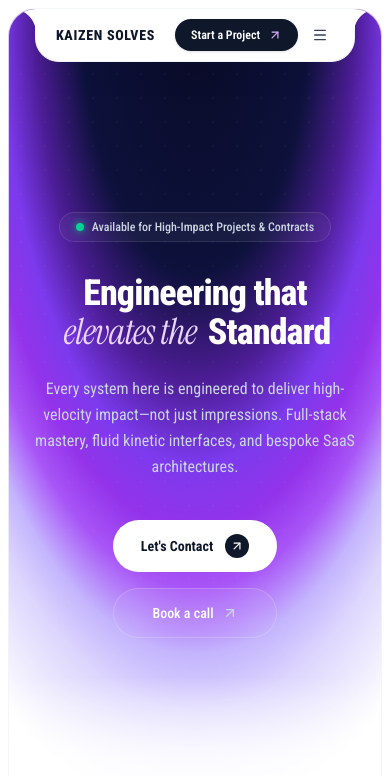
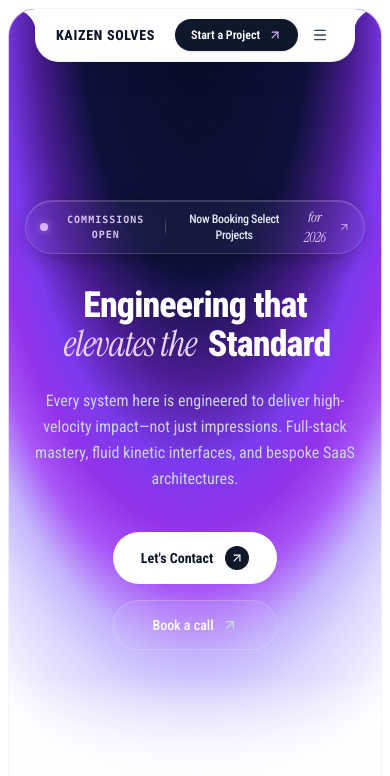
Before and after one commit to SaisagarYT/Freelance-Web, a Next.js app: page / in a window 390 px wide. Shown: the top 776 px of the page. Built offline with nearby package versions, Linux system fonts and the light colour scheme.

Commit message:
refactor(hero): elevate availability pill into luxury architectural studio dispatch capsule

```diff
--- a/src/components/ContactSection.tsx
+++ b/src/components/ContactSection.tsx
@@ -44,9 +44,18 @@ export const ContactSection = () => {
           {/* Left Column: Direct Info & Availability */}
           <div className="lg:col-span-5 space-y-8">
             <div>
-              <div className="inline-flex items-center gap-2 px-3 py-1 rounded-full text-xs font-semibold bg-emerald-50 text-emerald-700 border border-emerald-200/80 mb-4">
-                <span className="w-2 h-2 rounded-full bg-emerald-500 animate-pulse" />
-                <span>Available for Select Client Projects</span>
+              <div className="inline-flex items-center gap-2.5 px-3.5 py-1.5 rounded-full text-xs font-medium bg-purple-50/80 text-purple-900 border border-purple-200/80 mb-4 shadow-xs">
+                <span className="relative flex h-2 w-2">
+                  <span className="animate-ping absolute inline-flex h-full w-full rounded-full bg-purple-400 opacity-75" />
+                  <span className="relative inline-flex rounded-full h-2 w-2 bg-purple-600" />
+                </span>
+                <span className="font-mono text-[11px] font-bold tracking-widest uppercase text-purple-700">
+                  ENGAGEMENT DESK
+                </span>
+                <span className="w-px h-3 bg-purple-200" />
+                <span className="font-roboto-condensed text-xs font-medium text-slate-700">
+                  Reviewing Inquiries for 2026
+                </span>
               </div>
               <h2 className="text-3xl sm:text-5xl font-extrabold text-slate-900 tracking-tight leading-[1.15]">
                 Let&apos;s build something <span className="text-blue-600">extraordinary</span> together.
--- a/src/components/Hero.tsx
+++ b/src/components/Hero.tsx
@@ -16,16 +16,40 @@ export const Hero = ({ onContactClick }: { onContactClick?: () => void }) => {
 
 
       <div className="max-w-5xl mx-auto px-4 sm:px-6 relative z-10 flex flex-col items-center text-center">
-        {/* Availability Pill */}
-        <motion.div
-          initial={{ opacity: 0, y: -15 }}
+        {/* Editorial Studio Status Capsule */}
+        <motion.button
+          onClick={onContactClick || (() => {
+            const el = document.getElementById("contact");
+            el?.scrollIntoView({ behavior: "smooth" });
+          })}
+          initial={{ opacity: 0, y: -14 }}
           animate={{ opacity: 1, y: 0 }}
-          transition={{ duration: 0.5 }}
-          className="inline-flex items-center gap-2 px-4 py-1.5 rounded-full border border-white/10 bg-white/5 backdrop-blur-md mb-8 text-xs sm:text-sm font-medium text-slate-300 shadow-inner"
+          transition={{ duration: 0.5, ease: "easeOut" }}
+          className="group inline-flex items-center gap-2.5 sm:gap-3 px-3.5 sm:px-4 py-1.5 rounded-full border border-white/15 bg-white/[0.04] hover:bg-white/[0.08] hover:border-purple-300/40 backdrop-blur-xl mb-8 transition-all duration-300 shadow-[0_4px_24px_-4px_rgba(0,0,0,0.35),inset_0_1px_0_rgba(255,255,255,0.18)] cursor-pointer select-none"
         >
-          <span className="w-2 h-2 rounded-full bg-emerald-400 shadow-[0_0_8px_#10B981]" />
-          <span>Available for High-Impact Projects &amp; Contracts</span>
-        </motion.div>
+          {/* Status Live Beacon */}
+          <div className="flex items-center gap-2">
+            <span className="relative flex h-2 w-2">
+              <span className="animate-ping absolute inline-flex h-full w-full rounded-full bg-purple-400 opacity-75" />
+              <span className="relative inline-flex rounded-full h-2 w-2 bg-purple-300 shadow-[0_0_8px_rgba(192,132,252,0.85)]" />
+            </span>
+            <span className="font-mono text-[10px] sm:text-[11px] font-bold tracking-widest uppercase text-purple-200/90">
+              COMMISSIONS OPEN
+            </span>
+          </div>
+
+          {/* Micro Hairline Divider */}
+          <span className="w-px h-3 bg-white/20" />
+
+          {/* Editorial Copy with Signature Typography */}
+          <span className="font-roboto-condensed text-xs sm:text-sm font-medium tracking-tight text-slate-200 flex items-center gap-1.5">
+            <span>Now Booking Select Projects</span>
+            <span className="font-editorial italic text-purple-200 text-sm sm:text-base font-normal">
+              for 2026
+            </span>
+            <ArrowUpRight className="w-3.5 h-3.5 text-purple-300/80 transition-transform duration-200 group-hover:translate-x-0.5 group-hover:-translate-y-0.5" />
+          </span>
+        </motion.button>
 
         {/* Hero Headline Matching Reference Composition */}
         <motion.h1
```
